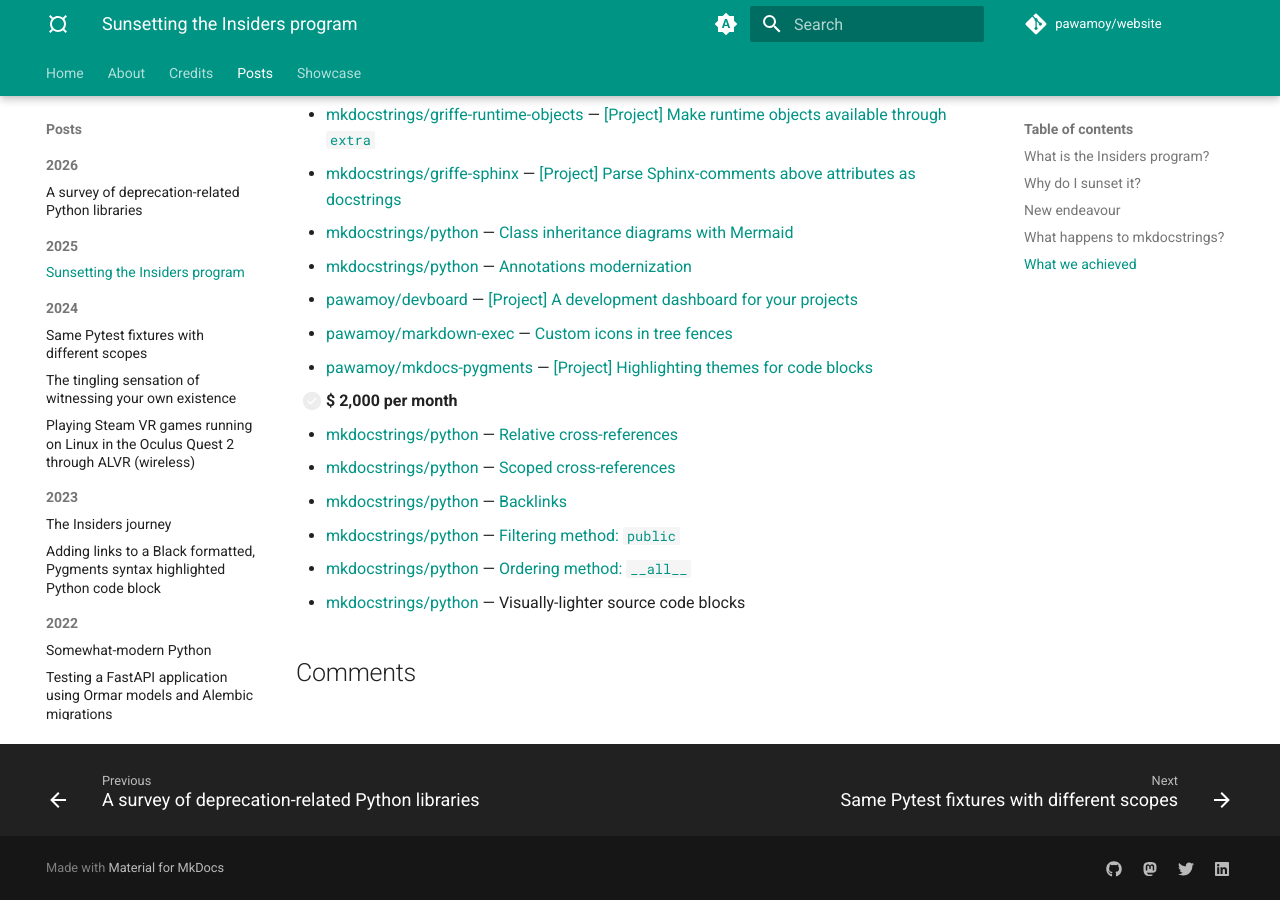
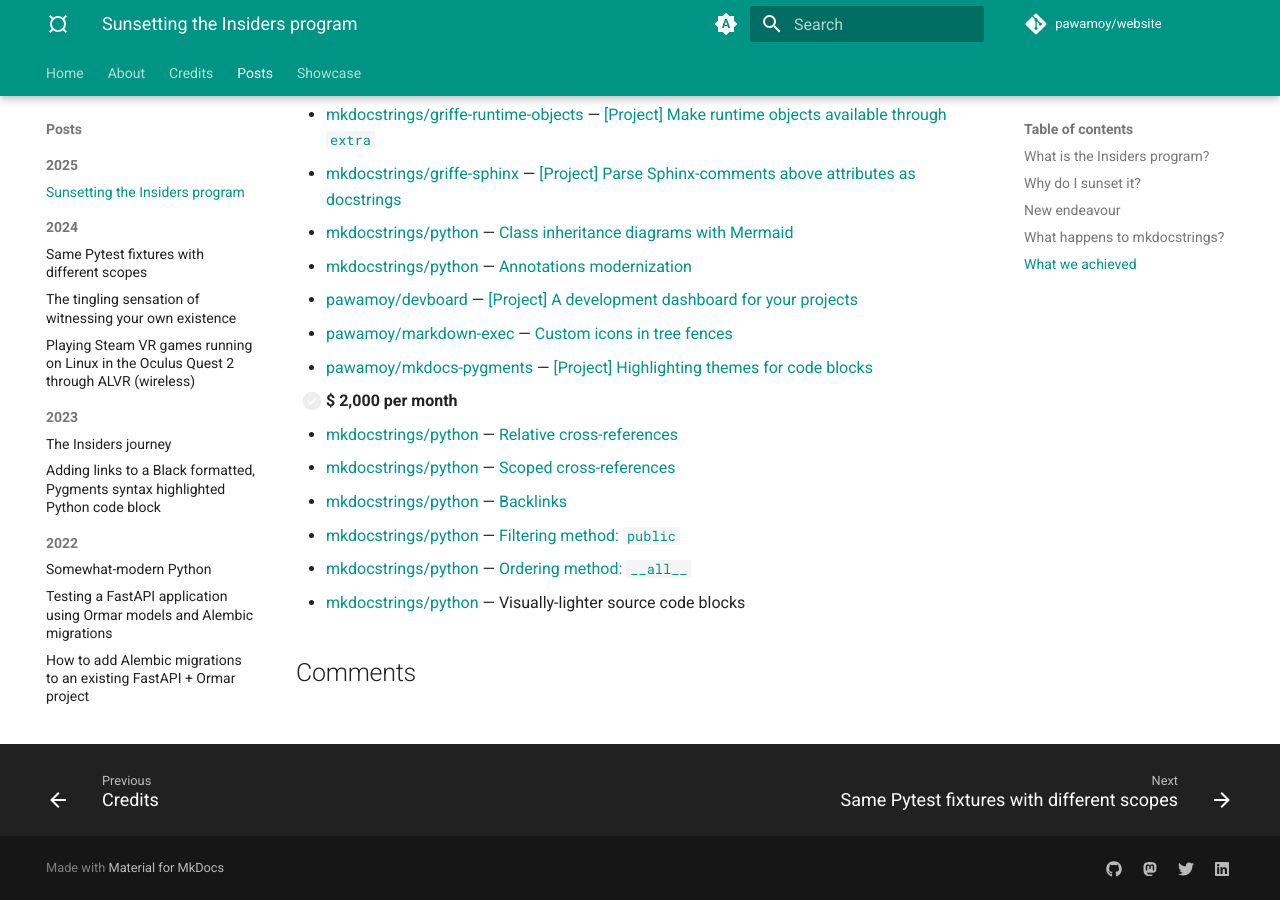
Before and after one commit to pawamoy/website, an MkDocs documentation site: the page built from docs/posts/sunsetting-the-sponsorware-strategy.md, in a window 1280 px wide and 900 px high, scrolled down 3555 px. Built offline with MkDocs 1.6.1 and Material for MkDocs 9.7.7, drawn with Linux system fonts in a browser that asks for light colours; comment, search, counter and statistics services are not loaded; some of the changed lines change nothing that is shown.

Commit message:
Put latest post in draft mode

```diff
--- a/mkdocs.yml
+++ b/mkdocs.yml
@@ -13,8 +13,8 @@
   - About: about.md
   - Credits: credits.md
   - Posts:
-    - 2026:
-      - posts/survey-of-deprecation-libraries.md
+    # - 2026:
+    #   - posts/survey-of-deprecation-libraries.md
     - 2025:
       - posts/sunsetting-the-sponsorware-strategy.md
     - 2024:
```
